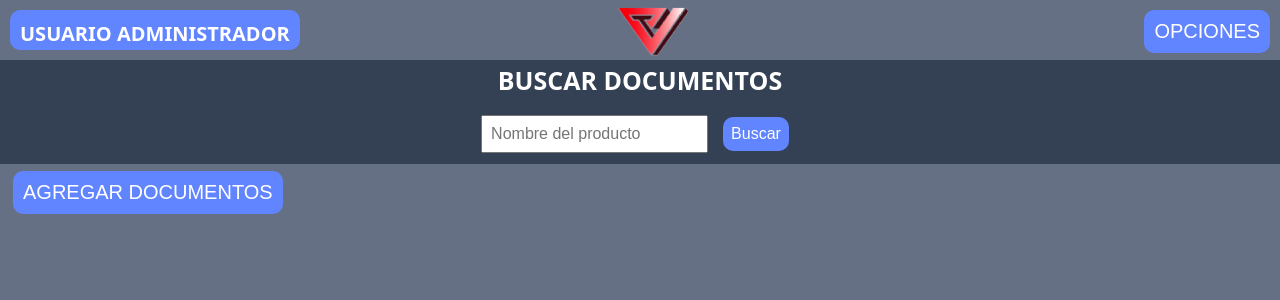
After one commit to Barrera2029/proyecto_sena, a PHP site: page /bienvenida.php in a window 1280 px wide. The commit adds this page. Shown: the top 300 px of the page. Run offline with PHP 8.4, Linux system fonts and the light colour scheme; the visitor is signed in with stand-in values (Sample User, id 1).

Commit message:
Cambio en la carpeta "bienvenida"

```diff
--- /dev/null
+++ b/assets/css/style.css
@@ -0,0 +1,94 @@
+body {
+    background-color: #667085;
+    font-family: system-ui, -apple-system, BlinkMacSystemFont, 'Segoe UI', Roboto, Oxygen, Ubuntu, Cantarell, 'Open Sans', 'Helvetica Neue', sans-serif;
+    margin: 0;
+    padding: 0;
+}
+
+.imagen-container {
+  position: absolute;
+  left: 48%;
+  height: 60px; /* Ajusta la altura según tus necesidades */
+}
+
+.imagen-container img {
+  max-width: 100%;
+  max-height: 100%;
+}
+
+.container {
+    display: flex;
+    justify-content: flex-start;
+    align-items: center;
+    background-color: #6184FF; /* Azul */
+    color: #ffffff; /* Blanco */
+    margin: 10px;
+    padding: 10px;
+    height: 20px;
+    display: inline-block;
+    border-radius: 10px;
+  }
+
+.titulo {
+    font-size: 20px;
+    margin: 0;
+    padding: 0;
+}
+
+.buscar-button, .boton-esq, .agregar-doc{
+  cursor: pointer;
+    font-size: 20px;
+    margin: 10px;
+    padding: 10px;
+    color: white;
+    background-color: #6184FF;
+    border: none;
+    border-radius: 10px;
+}
+
+.boton-esq {
+    position: fixed;
+    top: 0;
+    right: 0;
+}
+
+.contenedor-title {
+    background-color: #344054; /* Azul */
+    color: #ffffff; /* Blanco */
+    padding: 3px;
+  }
+
+.subtitulo {
+    font-size: 25px;
+    margin: 0;
+    padding: 0;
+    text-align: center;
+}
+
+.barra-busqueda {
+    display: flex;
+    justify-content: center;
+    align-items: center;
+    margin-top: 10px;
+  }
+
+  .barra-busqueda input {
+    padding: 8px;
+    font-size: 16px;
+    margin-right: 5px;
+  }
+
+  .barra-busqueda button {
+    padding: 8px;
+    font-size: 16px;
+  }
+
+  .agregar-doc{
+    position: absolute;
+  }
+
+  .agregar-docs button {
+    font-size: 20px;
+    margin: 10px;
+    padding: 10px;
+  }
--- /dev/null
+++ b/bienvenida.php
@@ -0,0 +1,53 @@
+<?php //CÓDIGO PARA EVITAR QUE EL USUARIO ENTRE SIN INICIAR SESIÓN
+
+    session_start();
+
+    if(!isset($_SESSION['nombre_u'])){
+        echo'
+        <script>
+        alert("Debe iniciar sesión para acceder");
+        window.location = "index.php";
+        </script>
+        ';
+        session_destroy();
+        die();
+    }
+
+
+
+?>
+<!DOCTYPE html>
+<html lang="es">
+<head>
+    <meta charset="UTF-8">
+    <meta http-equiv="X-UA-Compatible" content="IE=edge">
+    <meta name="viewport" content="width=device-width, initial-scale=1.0">
+    <link rel="stylesheet" href="assets/css/style.css">
+    <title>MANEJO HDS</title>
+</head>
+    <body>
+        <div class="imagen-container">
+            <img src="assets/imgs/logo.png" alt="Logo_vitelsa">
+        </div>
+<!-- Aquí irá el contenido de la página -->
+
+        <div class="container">
+            <h1 class="titulo">USUARIO ADMINISTRADOR</h1>
+        </div>
+
+        <button class="boton-esq">OPCIONES</button>
+
+        <div class="contenedor-title">
+            <h2 class="subtitulo">BUSCAR DOCUMENTOS</h2>
+            <div class="barra-busqueda">
+                <input type="text" placeholder="Nombre del producto">
+                <button class="buscar-button">Buscar</button>
+        </div>
+
+        <div class="agregar-docs">
+            <button class="agregar-doc">AGREGAR DOCUMENTOS</button>
+        </div>
+
+<!-- Otro contenido de la página -->
+</body>
+</html>
--- /dev/null
+++ b/php/cerrar_sesion.php
@@ -0,0 +1,6 @@
+<?php
+    session_start();
+    session_destroy();
+    header("location: ../index.php");
+
+?>
--- a/php/conexion_db.php
+++ b/php/conexion_db.php
@@ -1,5 +1,7 @@
+
 <?php
 
+// CONEXIÓN A LA BASE DE DATOS Y LA TABLA PARA EL DILIGENCIAMIENTO DE LA INFORMACIÓN
 $host = "localhost";
 $user = "root";
 $clave = "";
--- a/register.php
+++ b/register.php
@@ -17,7 +17,8 @@
             <h1>Registro De Usuario</h1>
             <p class="text-caption">Por favor ingrese los datos solicitados</p>
         </div>
-
+        <!-- FORMULARIO DE REGISTRO
+        USO DE METODO POST PARA QUE LA INGRESAR LOS DATOS NO SE MUESTREN EN EL NAVEGADOR (URL) -->
         <form action="php/save.php" method="POST" id="form">
             <div class="form">
 
```
Also changed, not shown: index.php (+14 -4 lines), php/login_user.php (added, +29 -0 lines), php/save.php (+37 -3 lines), assets/imgs/logo.png (added).
